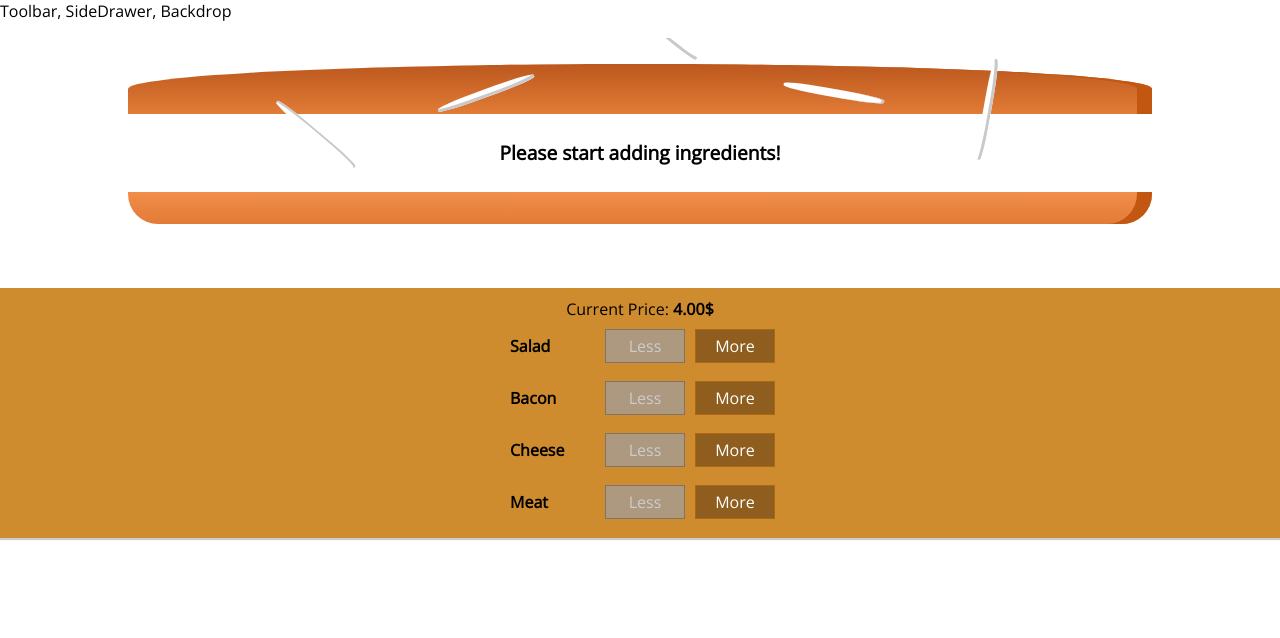
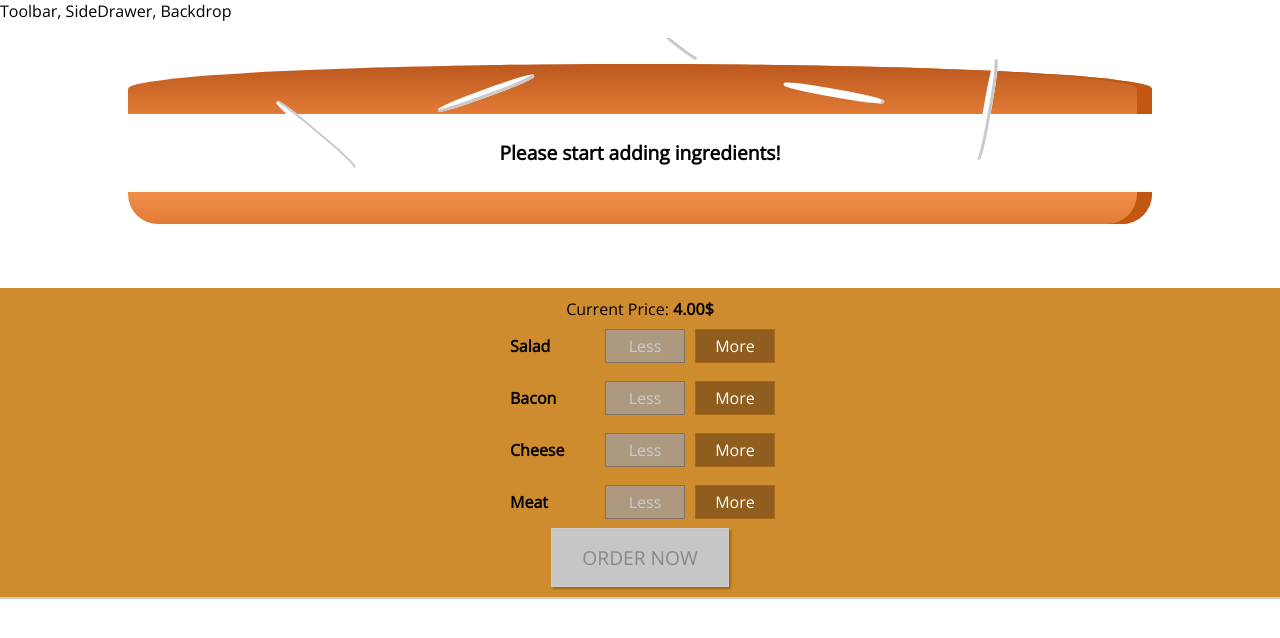
Before and after one commit to M-Riku/burger-builder, a React (Create React App) app: page / in a window 1280 px wide. Shown: the top 638 px of the page. Built offline with nearby package versions, Linux system fonts and the light colour scheme.

Commit message:
Order function(inc show & hide order summary)

```diff
--- a/src/components/Burger/BuildControls/BuildControls.js
+++ b/src/components/Burger/BuildControls/BuildControls.js
@@ -22,6 +22,10 @@
                     removed={() => props.removed(control.type)}
                     disabledInfo={props.disabledInfo[control.type]} />
             ))}
+        <button
+            className={classes.OrderButton}
+            disabled={!props.purchasable}
+            onClick={props.ordered}>ORDER NOW</button>
     </div>
 );
 
--- a/src/components/Burger/BuildControls/BuildControls.module.css
+++ b/src/components/Burger/BuildControls/BuildControls.module.css
@@ -8,3 +8,44 @@
     margin: auto;
     padding: 10px 0;
 }
+
+.OrderButton {
+    background-color: #DAD735;
+    outline: none;
+    cursor: pointer;
+    border: 1px solid #966909;
+    color: #966909;
+    font-family: inherit;
+    font-size: 1.2em;
+    padding: 15px 30px;
+    box-shadow: 2px 2px 2px #966909;
+}
+
+.OrderButton:hover, .OrderButton:active {
+    background-color: #A0DB41;
+    border: 1px solid #966909;
+    color: #966909;
+}
+
+.OrderButton:disabled {
+    background-color: #C7C6C6;
+    cursor: not-allowed;
+    border: 1px solid #ccc;
+    color: #888888;
+}
+
+.OrderButton:not(:disabled) {
+    animation: enable 0.3s linear;
+}
+
+@keyframes enable {
+    0% {
+        transform: scale(1);
+    }
+    60% {
+        transform: scale(1.1);
+    }
+    100% {
+        transform: scale(1);
+    }
+}
--- /dev/null
+++ b/src/components/Burger/OrderSummary/OrderSummary.js
@@ -0,0 +1,27 @@
+import React from 'react';
+
+import Aux from '../../../hoc/Aux';
+
+const orderSummary = (props) => {
+    const ingredientSummary = Object.keys(props.ingredients).map(
+        key => {
+            return (
+                <li key={key}>
+                    <span style={{ textTransform: 'capitalize' }}>{key}</span>: {props.ingredients[key]}
+                </li>
+            );
+        }
+    )
+    return (
+        <Aux>
+            <h3>Your Order</h3>
+            <p>A delicious burger with the following ingredients:</p>
+            <ul>
+                {ingredientSummary}
+            </ul>
+            <p>Continue to Checkout?</p>
+        </Aux>
+    );
+};
+
+export default orderSummary;
--- /dev/null
+++ b/src/components/UI/Backdrop/Backdrop.js
@@ -0,0 +1,9 @@
+import React from 'react';
+
+import classes from './Backdrop.module.css';
+
+const backdrop = (props) => (
+    props.show ? <div className={classes.Backdrop} onClick={props.clicked}></div > : null
+);
+
+export default backdrop;
--- /dev/null
+++ b/src/components/UI/Backdrop/Backdrop.module.css
@@ -0,0 +1,9 @@
+.Backdrop {
+    width: 100%;
+    height: 100%;
+    position: fixed;
+    z-index: 100;
+    left: 0;
+    top: 0;
+    background-color: rgba(0, 0, 0, 0.5);
+}
--- /dev/null
+++ b/src/components/UI/Modal/Modal.js
@@ -0,0 +1,21 @@
+import React from 'react';
+import Aux from '../../../hoc/Aux';
+import Backdrop from '../Backdrop/Backdrop'
+import classes from './Modal.module.css';
+
+const modal = (props) => (
+    <Aux>
+        <Backdrop show={props.show} clicked={props.clicked} />
+        <div
+            className={classes.Modal}
+            style={{
+                transform: props.show ? 'translateY(0)' : 'translateY(-100vh)',
+                opacity: props.show ? '1' : '0'
+            }} >
+            {props.children}
+        </div>
+    </Aux >
+
+);
+
+export default modal
--- /dev/null
+++ b/src/components/UI/Modal/Modal.module.css
@@ -0,0 +1,20 @@
+.Modal {
+    position: fixed;
+    z-index: 500;
+    background-color: white;
+    width: 70%;
+    border: 1px solid #ccc;
+    box-shadow: 1px 1px 1px black;
+    padding: 16px;
+    left: 15%;
+    top: 15%;
+    box-sizing: border-box;
+    transition: all 0.3s ease-out;
+}
+
+@media (min-width: 600px) {
+    .Modal {
+        width: 500px;
+        left: calc(50% - 250px);
+    }
+}
--- a/src/containers/BurgerBuilder/BurgerBuilder.js
+++ b/src/containers/BurgerBuilder/BurgerBuilder.js
@@ -3,6 +3,8 @@
 import Aux from '../../hoc/Aux';
 import Burger from '../../components/Burger/Burger';
 import BuildControls from '../../components/Burger/BuildControls/BuildControls';
+import Modal from '../../components/UI/Modal/Modal';
+import OrderSummary from '../../components/Burger/OrderSummary/OrderSummary';
 
 const INGREDIENTPRICE = {
     salad: 0.5,
@@ -19,7 +21,16 @@
             cheese: 0,
             meat: 0
         },
-        totlePrice: 4
+        totlePrice: 4,
+        purchasable: false,
+        purchasing: false
+    }
+
+    updatePurchaseState = (ingredients) => {
+        const sum = Object.keys(ingredients).map(
+            key => ingredients[key]
+        ).reduce((arr, el) => arr + el, 0);
+        this.setState({ purchasable: sum > 0 });
     }
 
     addIngredientHandler = (type) => {
@@ -33,6 +44,7 @@
             totlePrice: newPrice,
             ingredients: newIngredients
         });
+        this.updatePurchaseState(newIngredients);
     }
 
     removeIngredientHandler = (type) => {
@@ -49,6 +61,15 @@
             totlePrice: newPrice,
             ingredients: newIngredients
         });
+        this.updatePurchaseState(newIngredients);
+    }
+
+    purchaseHandler = () => {
+        this.setState({ purchasing: true });
+    }
+
+    purchaseCancelHandler = () => {
+        this.setState({ purchasing: false })
     }
 
     render() {
@@ -59,12 +80,17 @@
 
         return (
             <Aux>
+                <Modal show={this.state.purchasing} clicked={this.purchaseCancelHandler}>
+                    <OrderSummary ingredients={this.state.ingredients} />
+                </Modal>
                 <Burger ingredients={this.state.ingredients} />
                 <BuildControls
                     added={this.addIngredientHandler}
                     removed={this.removeIngredientHandler}
                     disabledInfo={disabledInfo}
-                    price={this.state.totlePrice} />
+                    purchasable={this.state.purchasable}
+                    price={this.state.totlePrice}
+                    ordered={this.purchaseHandler} />
             </Aux>
         );
     };
```
